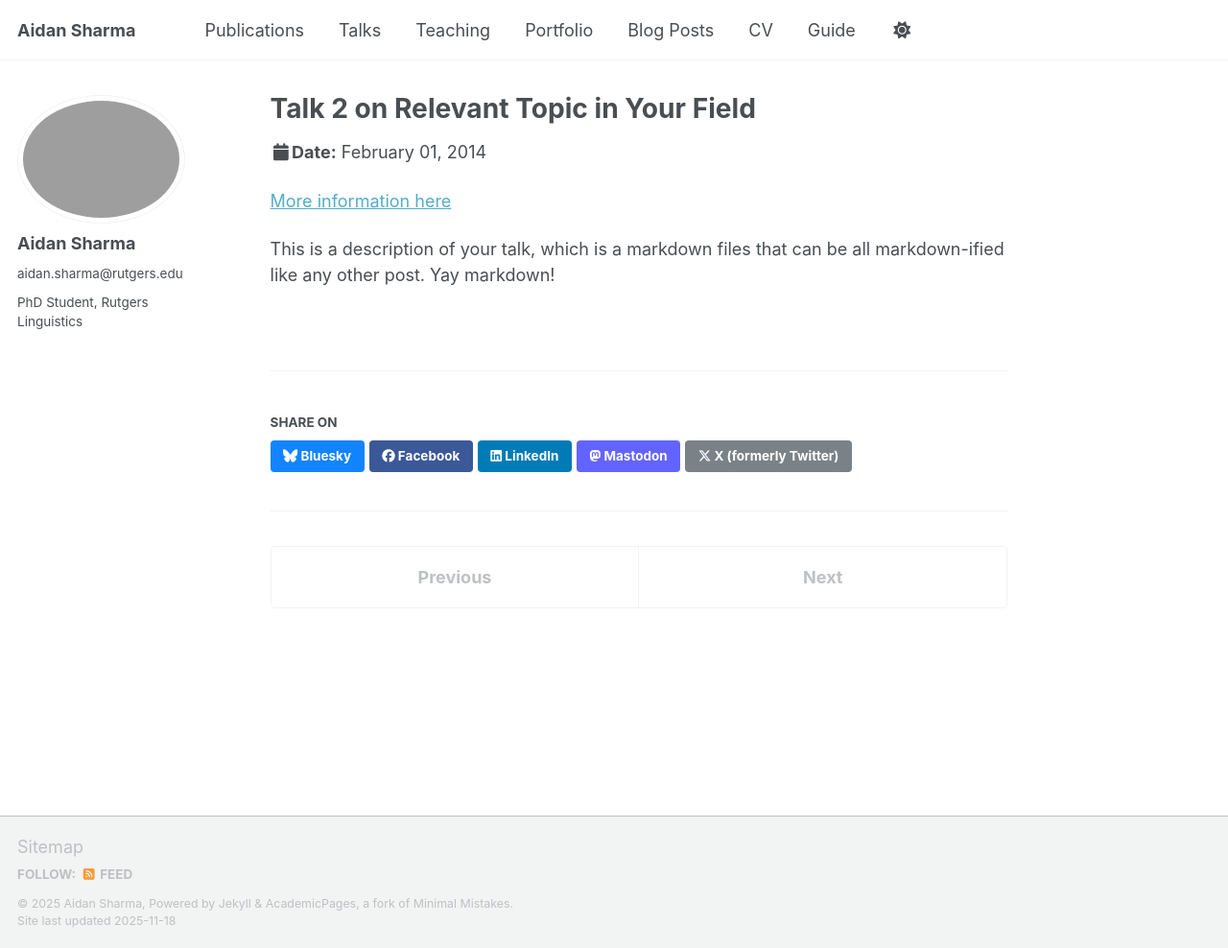
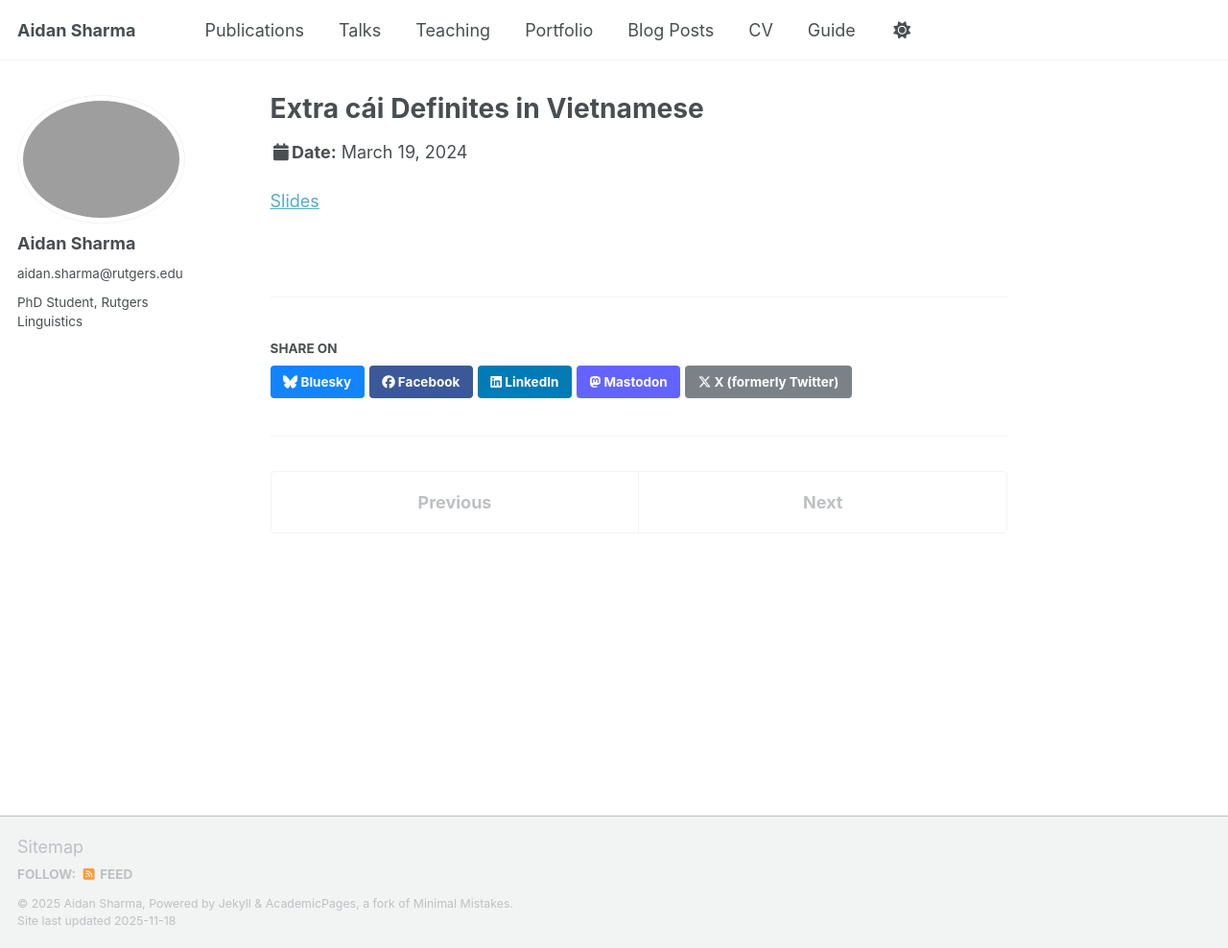
Before and after one commit to aidansharma98/aidansharma98.github.io, a Jekyll site: the page built from _talks/2014-02-01-talk-2.md, in a window 1280 px wide and 988 px high. Shown: the whole window at 96% size. Built offline with Jekyll 4.4.1, drawn with Linux system fonts in a browser that asks for light colours; a script that is not in the unit is left out.

Commit message:
Update 2014-02-01-talk-2.md

```diff
--- a/_talks/2014-02-01-talk-2.md
+++ b/_talks/2014-02-01-talk-2.md
@@ -1,13 +1,11 @@
 ---
-title: "Talk 2 on Relevant Topic in Your Field"
+title: "Extra cái Definites in Vietnamese"
 collection: talks
 type: "Talk"
 permalink: /talks/2014-02-01-talk-2
-venue: "London School of Testing"
-date: 2014-02-01
-location: "London, UK"
+venue: "14th Workshop on Theoretical East Asian Linguistics (TEAL 14)"
+date: 2024-03-19
+location: "University of Southern California"
 ---
 
-[More information here](http://example2.com)
-
-This is a description of your talk, which is a markdown files that can be all markdown-ified like any other post. Yay markdown!
+[Slides](http://example2.com)
```
